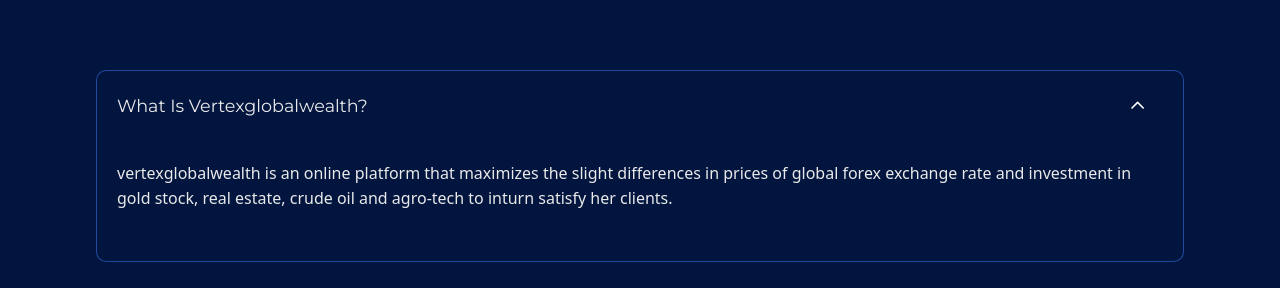
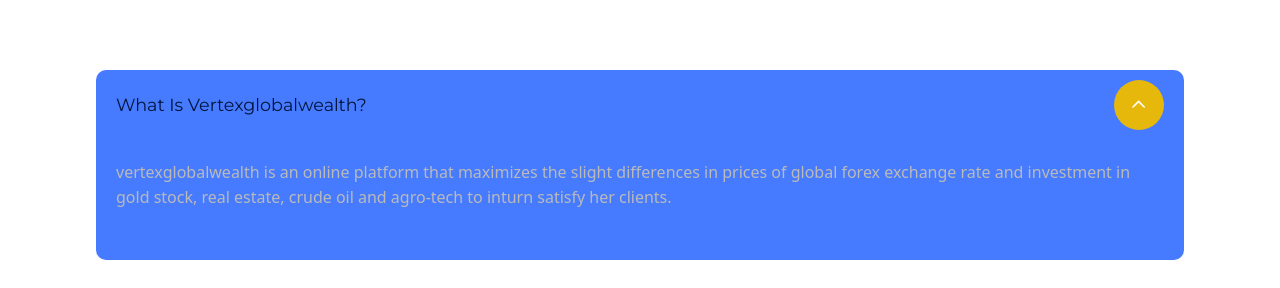
Before and after one commit to kelvinogodo/stockedgecapital, a React (Create React App) app: page /faq in a window 1280 px wide. Shown: the part 911-1199 px from the top of the page. Built offline with nearby package versions, Linux system fonts and the light colour scheme.

Commit message:
first commit

```diff
--- a/src/components/Faq/faq.css
+++ b/src/components/Faq/faq.css
@@ -4,7 +4,7 @@
     justify-content: space-around;
     flex-direction: column;
     padding: 40px 0px;
-    background-color: var(--primary-color);
+    background-color: white;
 }
 .faq-p{
     width: 90%;
@@ -32,9 +32,8 @@
     transition: .2s ease-in-out all;
     border-radius: 10px;
     padding: 10px 0px;
-    background-color:var(--primary-color);
+    background-color:var(--secondary-color);
     margin-top: 30px;
-    border: 1px solid rgba(70, 123, 255, 0.491);
 }
 .question-tab{
     text-transform: capitalize;
@@ -44,13 +43,12 @@
     align-items: center;
     justify-content: space-between;
     width: 100%;
-    background-color: var(--primary-color);
 }
 .question-tab svg{
     transition: .2s all ease-in-out;
 }
 .question-tab h2{
-    color: var(--mild-color);
+    color: var(--primary-color);
     font-weight: 400;
     font-size: 1.1rem;
     font-family: montserrat;
@@ -62,7 +60,7 @@
     display: flex;
     align-items: center;
     justify-content: center;
-    background-color:var(--primary-color);
+    background-color:var(--color-variant);
     color: white;
     cursor: pointer;
     font-size: 1.2rem;
@@ -79,7 +77,7 @@
     padding: 0px 20px;
 }
 .answer-tab p{
-    color: var(--mild-color);
+    color: #bababa;
     font-family: system-ui, -apple-system, BlinkMacSystemFont, 'Segoe UI', Roboto, Oxygen, Ubuntu, Cantarell, 'Open Sans', 'Helvetica Neue', sans-serif;
     font-size: 1rem;
     line-height: 25px;
--- a/src/pages/page.css
+++ b/src/pages/page.css
@@ -74,7 +74,7 @@
 .distorted-card-wrapper{
     width: 100%;
     height: 100%;
-    background-color:rgb(255, 255, 255);
+    background-color:var(--primary-color);
     display: flex;
     align-items: center;
     justify-content: center;
@@ -86,7 +86,7 @@
     min-height: 300px;
 }
 .distorted-card-wrapper:hover{
-    background-color: white;
+    background-color: var(--primary-color);
     color: initial;
 }
 .distorted-card-wrapper h2{
@@ -108,24 +108,24 @@
     align-self: flex-start;
     width: 80px;
     height: 2px;
-    background-color: var(--dark);
+    /* background-color: var(--mild-color); */
     margin: 8px 0px;
 }
 .distort-container:hover h2{
-    color: var(--dark);
+    color: var(--secondary-color);
 }
 .distort-container:hover span{
-    color: white;
+    color: var(--color-variant);
 }
 .distort-container:hover p{
-    color:  var(--dark-mild);
+    color:  var(--mild-color);
 }
 .distort-container{
     padding: 0px !important;
-    background-color: #f1f1f1;
+    background-color: var(--primary-color);
 }
 .distort-container:hover{
-    background-color: var(--dark);
+    background-color: var(--secondary-color);
     transition: all .2s ease-in-out;
 }
 .distort-container:hover .counter-distorted svg{
@@ -137,7 +137,7 @@
 }
 .counter-distorted svg{
     font-size: 2.5rem;
-    color: rgb(92, 92, 92);
+    color: var(--color-variant);
 }
 .widget-tab{
     display: flex;
```
